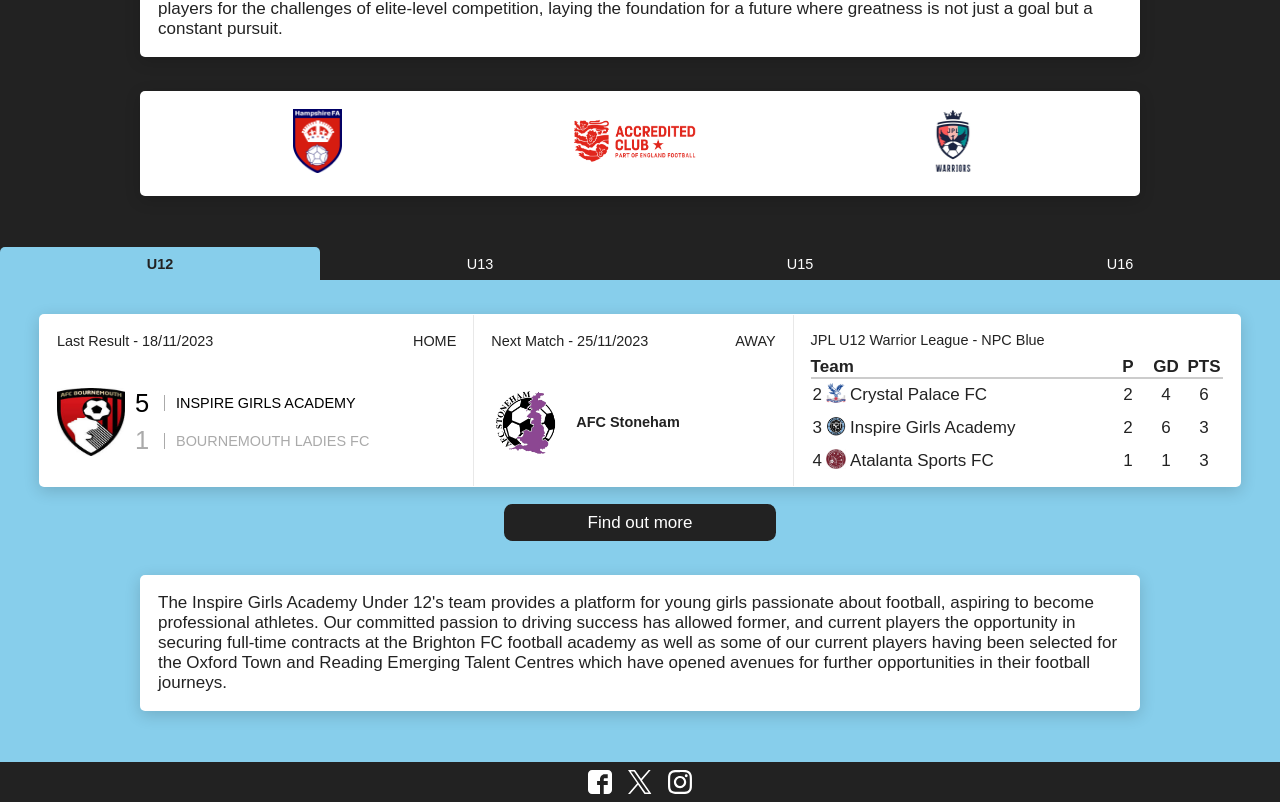
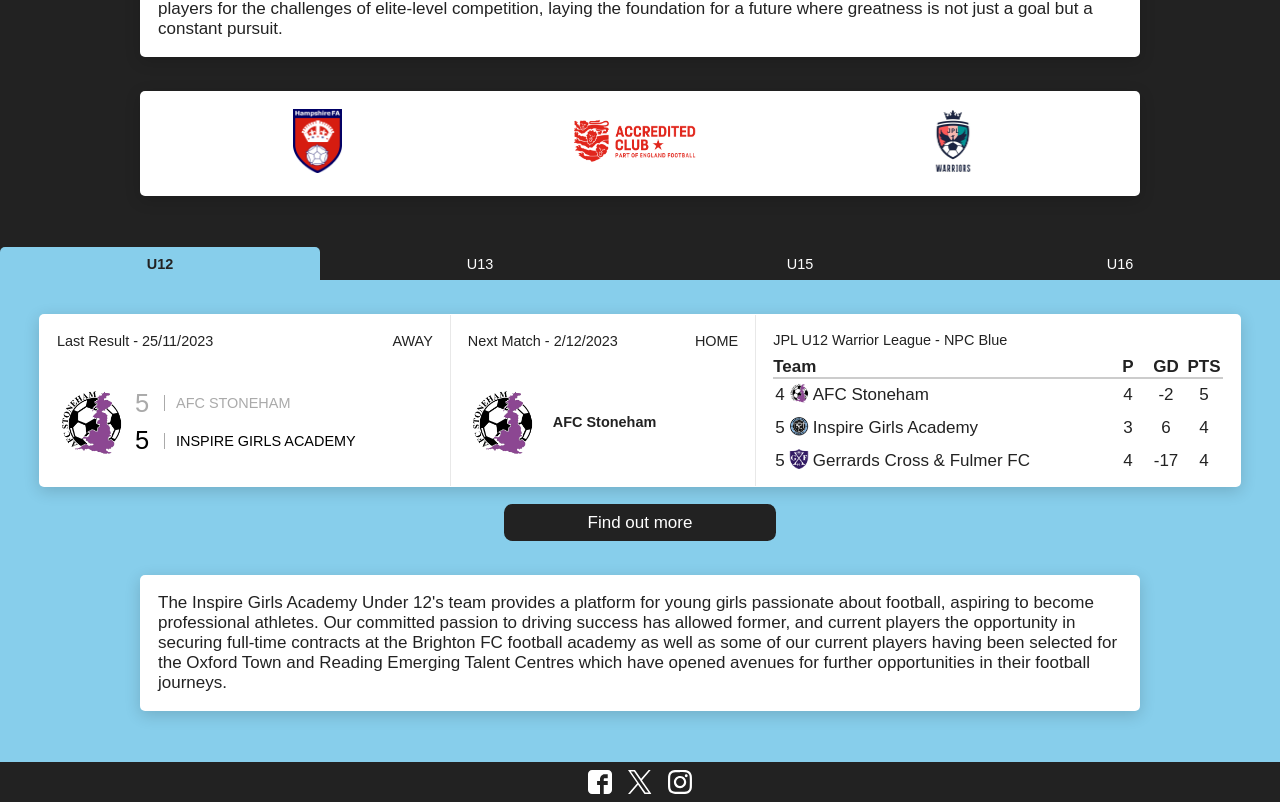
Before and after one commit to exsiteconsultants/inspire-www, a Next.js app: page / in a window 1280 px wide. Shown: the part 645-1447 px from the top of the page. Built offline with nearby package versions, Linux system fonts and the light colour scheme; a web font is replaced by a local one.

Commit message:
Update scores and tables

```diff
--- a/app/data/leagueData.ts
+++ b/app/data/leagueData.ts
@@ -2,39 +2,39 @@
 
 export const u12LeagueTableSummary: LeagueTableEntry[] = [
   {
-    position: 2,
-    crest: 'crystalpalace.png',
-    team: 'Crystal Palace FC',
-    played: 2,
-    goalDifference: 4,
-    points: 6,
+    position: 4,
+    crest: 'stoneham.png',
+    team: 'AFC Stoneham',
+    played: 4,
+    goalDifference: -2,
+    points: 5,
   },
   {
-    position: 3,
+    position: 5,
     crest: 'iga.webp',
     team: 'Inspire Girls Academy',
-    played: 2,
+    played: 3,
     goalDifference: 6,
-    points: 3,
+    points: 4,
   },
   {
-    position: 4,
-    crest: 'atalanta.jpg',
-    team: 'Atalanta Sports FC',
-    played: 1,
-    goalDifference: 1,
-    points: 3,
+    position: 5,
+    crest: 'gerrardscross.png',
+    team: 'Gerrards Cross & Fulmer FC',
+    played: 4,
+    goalDifference: -17,
+    points: 4,
   },
 ]
 
 export const u13LeagueTableSummary: LeagueTableEntry[] = [
   {
     position: 2,
-    crest: 'farehamtown.png',
-    team: 'Fareham Town Youth',
-    played: 1,
-    goalDifference: 6,
-    points: 3,
+    crest: 'woking.png',
+    team: 'Woking Football Club',
+    played: 3,
+    goalDifference: -1,
+    points: 6,
   },
   {
     position: 3,
@@ -46,10 +46,10 @@
   },
   {
     position: 4,
-    crest: 'afcwimbledon.png',
-    team: 'AFC Wimbledon',
-    played: 1,
-    goalDifference: -1,
+    crest: 'watford.png',
+    team: 'Watford Ladies FC',
+    played: 2,
+    goalDifference: -8,
     points: 0,
   },
 ]
@@ -57,53 +57,53 @@
 export const u15LeagueTableSummary: LeagueTableEntry[] = [
   {
     position: 2,
-    crest: 'watford.png',
-    team: 'Watford ladies',
-    played: 1,
-    goalDifference: 2,
-    points: 3,
+    crest: 'billericay.png',
+    team: 'Billericay Town FC',
+    played: 4,
+    goalDifference: 5,
+    points: 10,
   },
   {
     position: 3,
     crest: 'iga.webp',
     team: 'Inspire Girls Academy',
-    played: 2,
-    goalDifference: 1,
-    points: 3,
+    played: 3,
+    goalDifference: 2,
+    points: 6,
   },
   {
     position: 4,
-    crest: 'grays.png',
-    team: 'Grays Athletic',
-    played: 2,
-    goalDifference: -2,
-    points: 3,
+    crest: 'dorking.jpg',
+    team: 'Dorking Wanderers FC',
+    played: 4,
+    goalDifference: 0,
+    points: 5,
   },
 ]
 
 export const u16LeagueTableSummary: LeagueTableEntry[] = [
   {
     position: 1,
-    crest: 'iga.webp',
-    team: 'Inspire Girls Academy',
+    crest: 'afcreading.jpg',
+    team: 'AFC Reading',
     played: 2,
-    goalDifference: 5,
+    goalDifference: 6,
     points: 6,
   },
   {
     position: 2,
-    crest: 'afcreading.jpg',
-    team: 'AFC Reading',
-    played: 1,
+    crest: 'iga.webp',
+    team: 'Inspire Girls Academy',
+    played: 3,
     goalDifference: 3,
-    points: 3,
+    points: 6,
   },
   {
     position: 3,
-    crest: 'blank.png',
-    team: 'LTFC',
-    played: 2,
-    goalDifference: 2,
-    points: 3,
+    crest: 'queensparkrangers.png',
+    team: 'Queens Park Rangers FC',
+    played: 4,
+    goalDifference: 3,
+    points: 6,
   },
 ]
--- a/app/data/schedule.ts
+++ b/app/data/schedule.ts
@@ -96,19 +96,19 @@
 ]
 
 export const u12PreviousResult: Result = {
-  awayTeam: 'Bournemouth Ladies FC',
-  awayTeamScore: 1,
-  crest: 'bournemouth.jpg',
-  date: new Date('2023-11-18'),
-  home: true,
-  homeTeam: 'Inspire Girls Academy',
+  crest: 'stoneham.png',
+  date: new Date('2023-11-25'),
+  home: false,
+  homeTeam: 'AFC Stoneham',
   homeTeamScore: 5,
+  awayTeam: 'Inspire Girls Academy',
+  awayTeamScore: 5,
 }
 
 export const u12NextGame: ScheduledGame = {
   crest: 'stoneham.png',
-  date: new Date('2023-11-25'),
-  home: false,
+  date: new Date('2023-12-02'),
+  home: true,
   team: 'AFC Stoneham',
 }
 
@@ -310,20 +310,20 @@
 ]
 
 export const u15PreviousResult: Result = {
-  awayTeam: 'Inspire Girls Academy',
-  awayTeamScore: 11,
-  crest: 'romsey.webp',
-  date: new Date('2023-11-18'),
-  home: false,
-  homeTeam: 'Romsey Town Youth FC',
-  homeTeamScore: 0,
+  crest: 'kingshill.jpg',
+  date: new Date('2023-11-25'),
+  home: true,
+  homeTeam: 'Inspire Girls Academy',
+  homeTeamScore: 1,
+  awayTeam: 'Kings Hill FC',
+  awayTeamScore: 0,
 }
 
 export const u15NextGame: ScheduledGame = {
-  crest: 'kingshill.jpg',
-  date: new Date('2023-11-25'),
-  home: true,
-  team: 'Kings Hill FC',
+  crest: 'watford.png',
+  date: new Date('2023-12-02'),
+  home: false,
+  team: 'Watford Ladies FC',
 }
 
 export const u16Schedule: ScheduledGame[] = [
@@ -414,18 +414,18 @@
 ]
 
 export const u16PreviousResult: Result = {
+  crest: 'queensparkrangers.png',
+  date: new Date('2023-11-25'),
+  home: false,
+  homeTeam: 'Queens Park Rangers FC',
+  homeTeamScore: 3,
   awayTeam: 'Inspire Girls Academy',
-  awayTeamScore: 13,
-  crest: 'pace.jpg',
-  date: new Date('2023-11-18'),
-  home: false,
-  homeTeam: 'Pace Youth FC',
-  homeTeamScore: 0,
+  awayTeamScore: 2,
 }
 
 export const u16NextGame: ScheduledGame = {
-  crest: 'queensparkrangers.png',
-  date: new Date('2023-11-25'),
-  home: false,
-  team: 'Queens Park Rangers FC',
+  crest: 'blank.png',
+  date: new Date('2023-12-02'),
+  home: true,
+  team: 'LFTC',
 }
```
Also changed, not shown: public/images/crests/gerrardscross.png (added).
